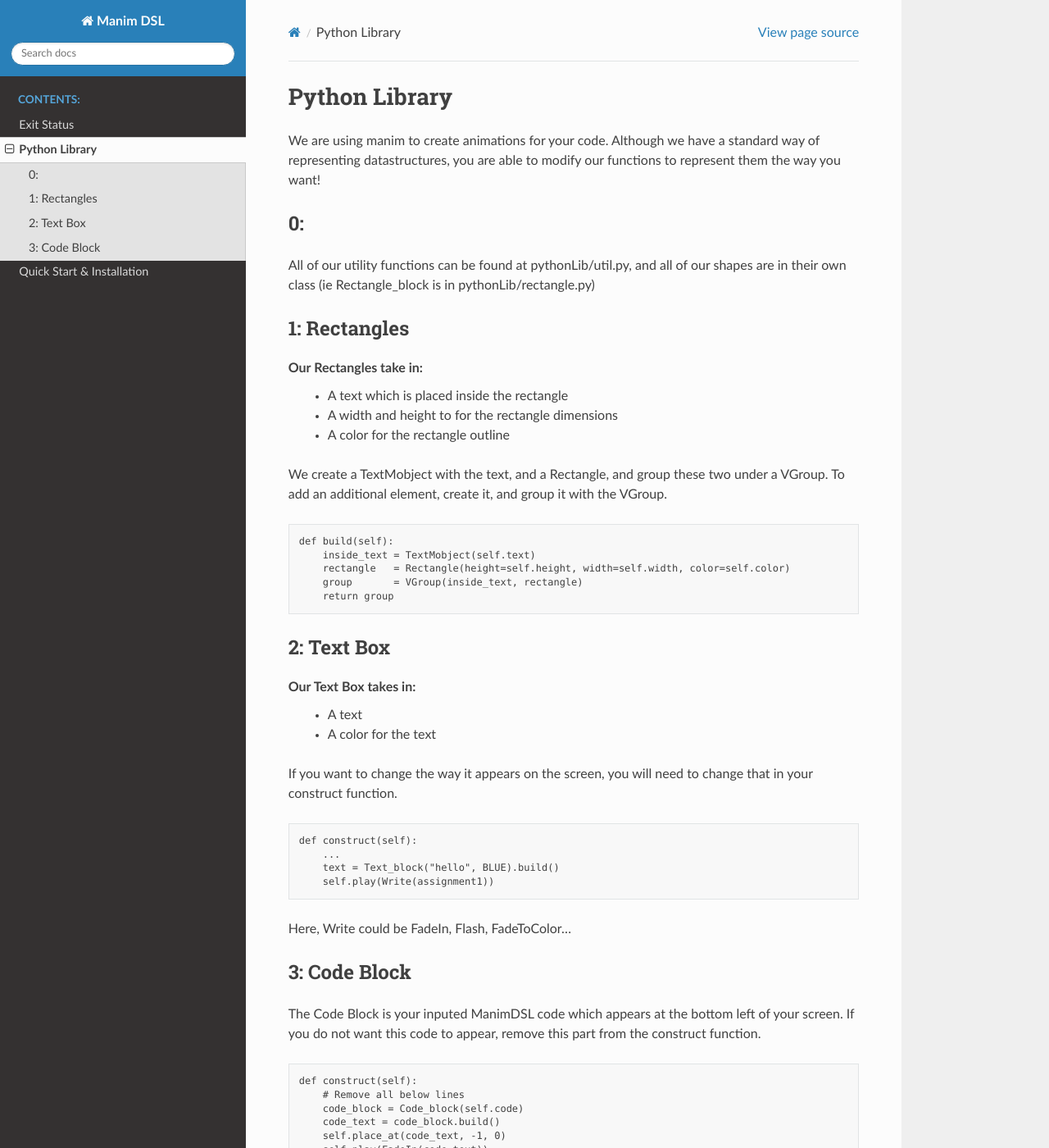
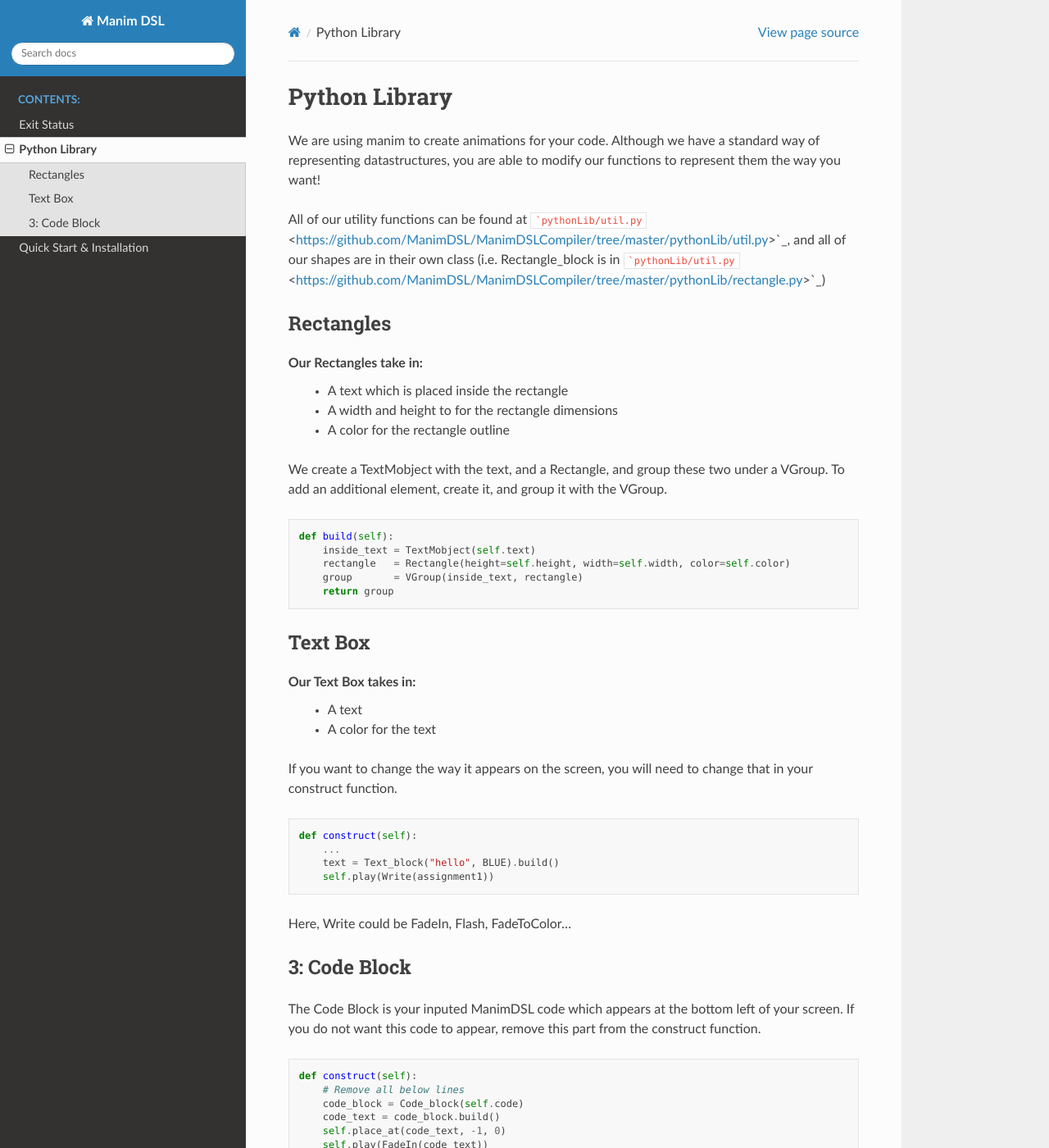
Before and after one commit to VAlgoLang/valgolang.github.io, a Sphinx documentation site: the page built from source/python_library.rst, in a window 1280 px wide and 1400 px high. Shown: the whole window at 82% size. Built offline with Sphinx 7.4.7 and the Read the Docs theme 2.0.0, drawn with Linux system fonts in a browser that asks for light colours; some of the changed lines change nothing that is shown; some of the changed text lies outside the part shown.

Commit message:
Added syntax highlighting and links to github repo

````diff
--- a/source/python_library.rst
+++ b/source/python_library.rst
@@ -4,12 +4,9 @@
 We are using manim to create animations for your code.
 Although we have a standard way of representing datastructures, you are able to modify our functions to represent them the way you want!
 
-0:
------------------
+All of our utility functions can be found at ```pythonLib/util.py`` <https://github.com/ManimDSL/ManimDSLCompiler/tree/master/pythonLib/util.py>`_, and all of our shapes are in their own class (i.e. Rectangle_block is in ```pythonLib/util.py`` <https://github.com/ManimDSL/ManimDSLCompiler/tree/master/pythonLib/rectangle.py>`_)
 
-All of our utility functions can be found at pythonLib/util.py, and all of our shapes are in their own class (ie Rectangle_block is in pythonLib/rectangle.py)
-
-1: Rectangles
+Rectangles
 -----------------
 
 Our Rectangles take in:
@@ -20,7 +17,7 @@
 We create a TextMobject with the text, and a Rectangle, and group these two under a VGroup.
 To add an additional element, create it, and group it with the VGroup.
 
-.. code :: none
+.. code :: python
 
     def build(self):
         inside_text = TextMobject(self.text)
@@ -28,7 +25,7 @@
         group       = VGroup(inside_text, rectangle)
         return group
 
-2: Text Box
+Text Box
 --------------------
 
 Our Text Box takes in:
@@ -37,7 +34,7 @@
 
 If you want to change the way it appears on the screen, you will need to change that in your construct function.
 
-.. code :: none
+.. code :: python
 
     def construct(self):
         ...
@@ -52,7 +49,7 @@
 The Code Block is your inputed ManimDSL code which appears at the bottom left of your screen.
 If you do not want this code to appear, remove this part from the construct function.
 
-.. code :: none
+.. code :: python
 
     def construct(self):
         # Remove all below lines
@@ -63,10 +60,10 @@
 
 We have decided to keep track of the line executing with an ArrowTip. If you wish to change that shape, color, or scale, change this line in your construct function.
 
-.. code :: none
+.. code :: python
 
     def construct(self):
         ...
         pointer = ArrowTip(color=YELLOW).scale(0.7).flip(TOP)
 
-We are going to the next line by calling the `move_arrow_to_line` function. To change the moment at which you change the line number, you can move this line.
+We are going to the next line by calling the ``move_arrow_to_line`` function. To change the moment at which you change the line number, you can move this line.
````
